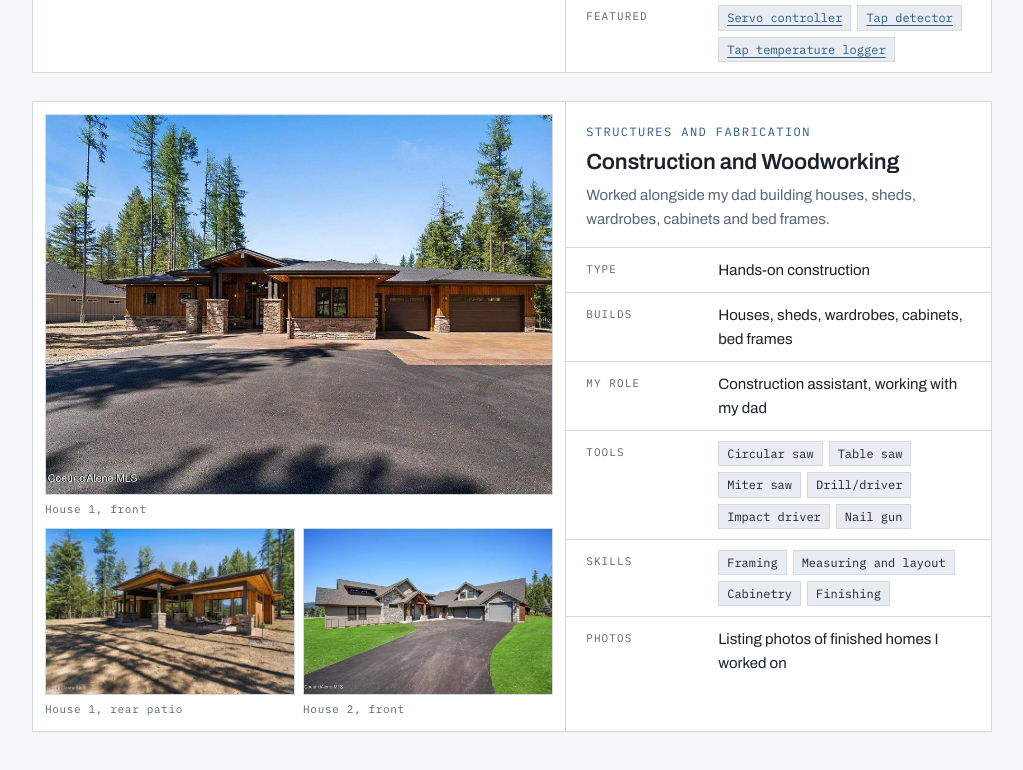
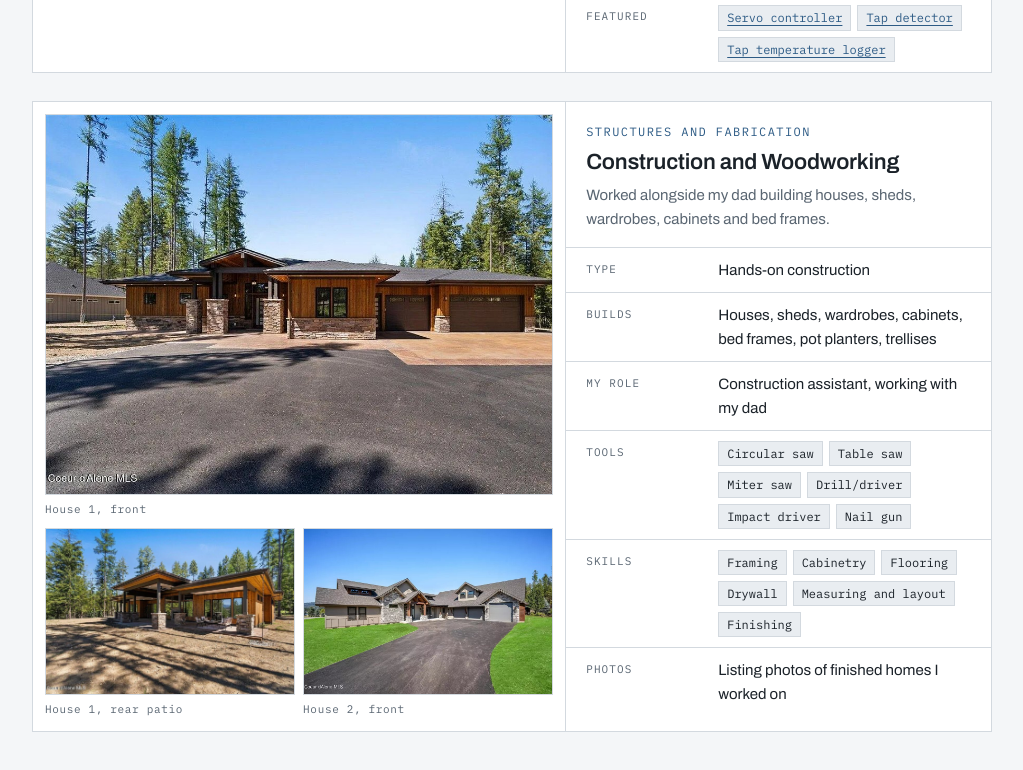
Before and after one commit to MitchellEndicott/Portfolio, a plain HTML site: page index.html in a window 1280 px wide. Shown: the part 3191-3961 px from the top of the page, without its empty margins (128-1151 px from the left). Drawn offline with Linux system fonts and the light colour scheme.

Commit message:
Final as of 10/23

```diff
--- a/index.html
+++ b/index.html
@@ -1,10 +1,6 @@
-<!doctype html>
-<html lang="en">
-<head>
-<meta charset="utf-8">
-<meta name="viewport" content="width=device-width, initial-scale=1, viewport-fit=cover">
+<!doctype html><html><head><meta charset=utf8><meta name=viewport content="width=device-width,initial-scale=1,viewport-fit=cover"><style>:root{color-scheme:light;box-sizing:border-box;padding-top:env(safe-area-inset-top,0px);padding-bottom:env(safe-area-inset-bottom,0px)}html{scroll-padding-top:env(safe-area-inset-top,0px)}body{margin:0;padding:0;font:14px -apple-system,BlinkMacSystemFont,sans-serif;background:#fff;color:#000}img{max-width:100%}[hidden]:not([hidden=until-found i]){display:none!important}</style></head><body>
 <title>Mitchell Endicott Portfolio</title>
-<style>:root{color-scheme:light}html{-webkit-text-size-adjust:100%}body{margin:0}img{max-width:100%}[hidden]{display:none!important}</style>
+<meta name="claude:viewport-fit-sides" content="cover">
 <meta name="description" content="Mechanical and systems engineering student at Whitworth University. Projects in aircraft design, embedded systems, software and construction. Seeking a summer engineering internship.">
 <meta property="og:type" content="website">
 <meta property="og:title" content="Mitchell Endicott | Mechanical &amp; Systems Engineering Portfolio">
@@ -454,10 +450,10 @@ Day: Saturday
         </div>
         <dl>
           <div class="row"><dt>Type</dt><dd>Hands-on construction</dd></div>
-          <div class="row"><dt>Builds</dt><dd>Houses, sheds, wardrobes, cabinets, bed frames</dd></div>
+          <div class="row"><dt>Builds</dt><dd>Houses, sheds, wardrobes, cabinets, bed frames, pot planters, trellises</dd></div>
           <div class="row"><dt>My role</dt><dd>Construction assistant, working with my dad</dd></div>
           <div class="row"><dt>Tools</dt><dd><ul class="chips"><li>Circular saw</li><li>Table saw</li><li>Miter saw</li><li>Drill/driver</li><li>Impact driver</li><li>Nail gun</li></ul></dd></div>
-          <div class="row"><dt>Skills</dt><dd><ul class="chips"><li>Framing</li><li>Measuring and layout</li><li>Cabinetry</li><li>Finishing</li></ul></dd></div>
+          <div class="row"><dt>Skills</dt><dd><ul class="chips"><li>Framing</li><li>Cabinetry</li><li>Flooring</li><li>Drywall</li><li>Measuring and layout</li><li>Finishing</li></ul></dd></div>
           <div class="row"><dt>Photos</dt><dd>Listing photos of finished homes I worked on</dd></div>
         </dl>
       </div>
@@ -496,3 +492,5 @@ Day: Saturday
     });
   })();
 </script>
+
+</body></html>
```
